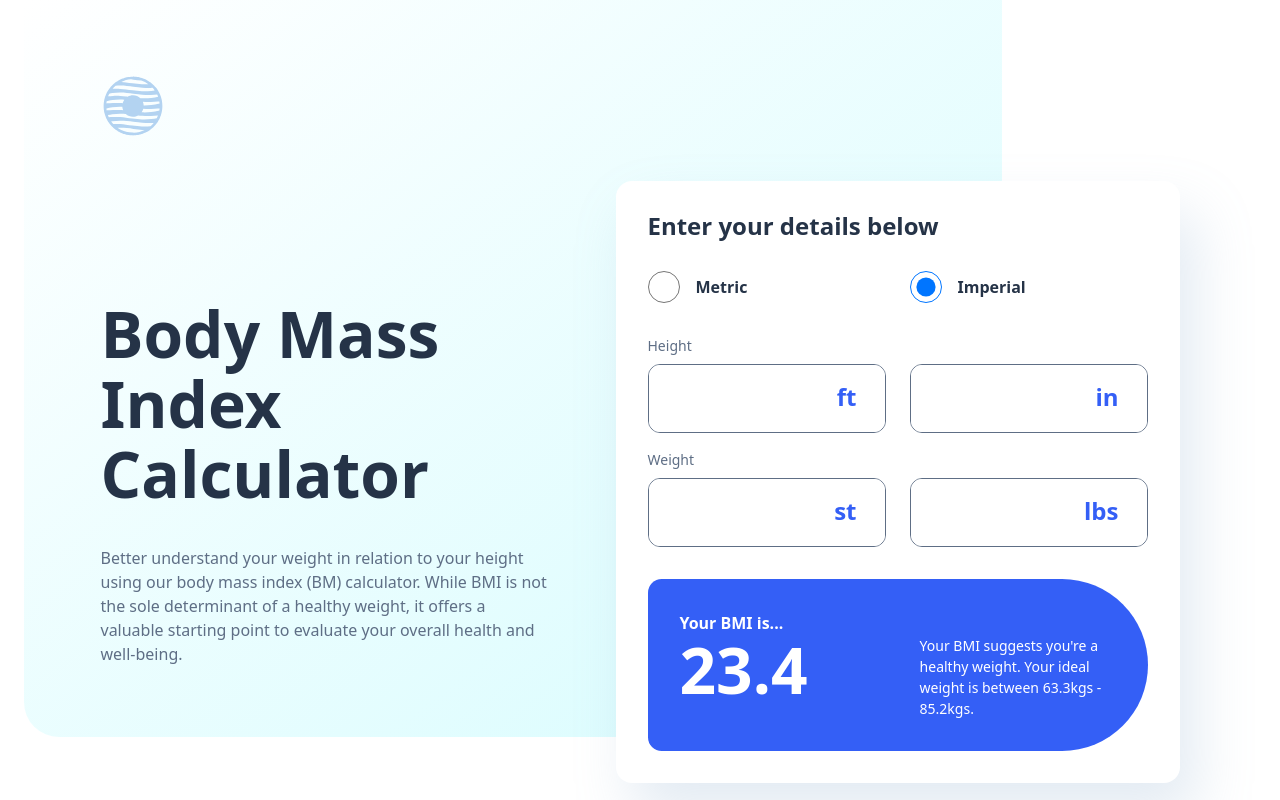
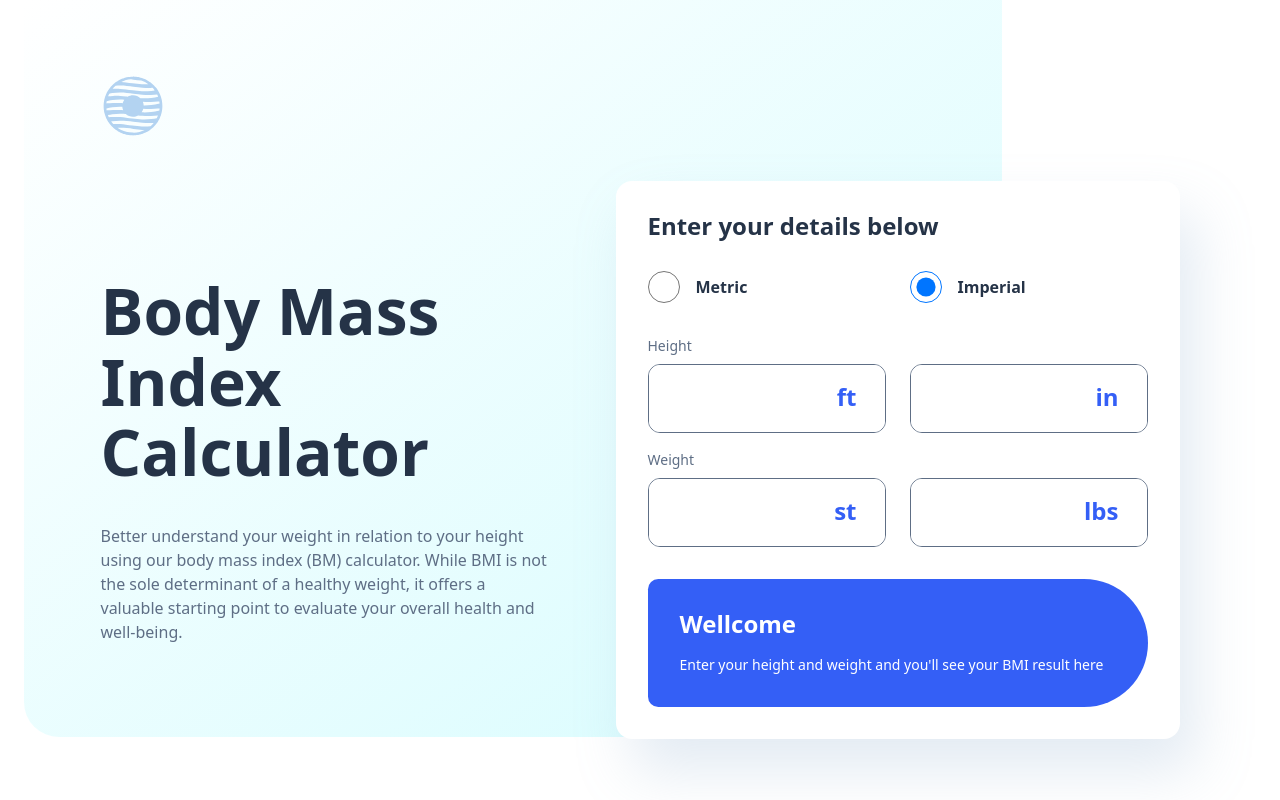
Before and after one commit to aleksi-svaridze/bmi, a React (Create React App) app: page / in a window 1280 px wide. Both pictures are taken after a click on the label "Imperial". Shown: the top 800 px of the page. Built offline with nearby package versions, Linux system fonts and the light colour scheme.

Commit message:
Fix: Change calculators issues

```diff
--- a/src/components/Calculator.jsx
+++ b/src/components/Calculator.jsx
@@ -4,11 +4,12 @@ import MetricCalculator from "./MetricCalculator";
 
 const Calculator = () => {
   let [radioButtonValue, setRadioButtonValue] = useState("metric");
+  let [checked, setChecked] = useState(true);
+
   const handleRadioValue = (e) => {
     setRadioButtonValue(e.target.value);
+    setChecked(!checked);
   };
-
-  console.log(radioButtonValue);
 
   return (
     <div
@@ -26,6 +27,7 @@ const Calculator = () => {
             name="bmi"
             value="metric"
             className="size-8"
+            checked={checked}
             onChange={(e) => handleRadioValue(e)}
           />
           <span className="text-gunmetal text-base font-semibold capitalize leading-[150%]">
@@ -39,6 +41,7 @@ const Calculator = () => {
             name="bmi"
             value="imperial"
             className="size-8"
+            checked={!checked}
             onChange={(e) => handleRadioValue(e)}
           />
           <span className="text-gunmetal text-base font-semibold capitalize leading-[150%]">
@@ -47,10 +50,10 @@ const Calculator = () => {
         </label>
       </div>
 
-      {radioButtonValue === "imperial" ? (
+      {radioButtonValue === "metric" ? (
+        <MetricCalculator />
+      ) : (
         <ImperialCalculator />
-      ) : (
-        <MetricCalculator />
       )}
     </div>
   );
--- a/src/components/ImperialCalculator.jsx
+++ b/src/components/ImperialCalculator.jsx
@@ -1,4 +1,12 @@
+import { useState } from "react";
+import { useWindowSize } from "usehooks-ts";
+
 const ImperialCalculator = () => {
+  const { width } = useWindowSize();
+  let [result] = useState();
+  const [category] = useState("");
+
+  console.log("Imperial", width);
   return (
     <>
       <div className="">
@@ -66,26 +74,38 @@ const ImperialCalculator = () => {
       </div>
 
       <div
-        className="mt-8 bg-blue p-8"
+        className="mt-8 bg-blue p-8 overflow-hidden"
         style={{
           borderTopLeftRadius: "16px",
           borderBottomLeftRadius: "16px",
-          borderTopRightRadius: "100px",
-          borderBottomRightRadius: "100px",
+          borderTopRightRadius: width >= 768 ? "100px" : "16px",
+          borderBottomRightRadius: width >= 768 ? "100px" : "16px",
         }}
       >
+        {result ? (
+          <>
             <h4 className="text-base font-semibold leading-[150%] text-white">
               Your BMI is...
             </h4>
-        <div className="flex gap-x-28">
+            <div className="flex flex-col gap-y-6 md:flex-row gap-x-28">
               <div className="text-white text-[64px] font-semibold leading-[110%]">
-            {23.4}
+                {result}
               </div>
               <div className="text-white text-sm leading-[150%]">
-            Your BMI suggests you're a healthy weight. Your ideal weight is
-            between 63.3kgs - 85.2kgs.
+                {category}
               </div>
             </div>
+          </>
+        ) : (
+          <div className="flex flex-col gap-y-4">
+            <h2 className="text-white font-semibold text-2xl leading-[110%]">
+              Wellcome
+            </h2>
+            <p className="text-white text-sm leading-[150%]">
+              Enter your height and weight and you'll see your BMI result here
+            </p>
+          </div>
+        )}
       </div>
     </>
   );
--- a/src/components/MetricCalculator.jsx
+++ b/src/components/MetricCalculator.jsx
@@ -29,10 +29,13 @@ const MetricCalculator = () => {
     }
   };
 
-  console.log(width);
+  console.log("Metric", width);
   return (
     <>
-      <form className="flex flex-col gap-y-4 md:gap-y-0 md:flex-row md:items-center gap-x-6">
+      <form
+        onSubmit={(e) => handleResult(e)}
+        className="flex flex-col gap-y-4 md:gap-y-0 md:flex-row md:items-center gap-x-6"
+      >
         <div className="md:w-1/2">
           <label className="text-electric-blue text-sm capitalize leading-[150%] mb-2 block">
             height
@@ -69,7 +72,7 @@ const MetricCalculator = () => {
           </div>
         </div>
 
-        <button onClick={(e) => handleResult(e)}>calculate</button>
+        <button className="hidden">calculate</button>
       </form>
 
       <div
```
Lines whose indentation alone changed are shown as unchanged.
